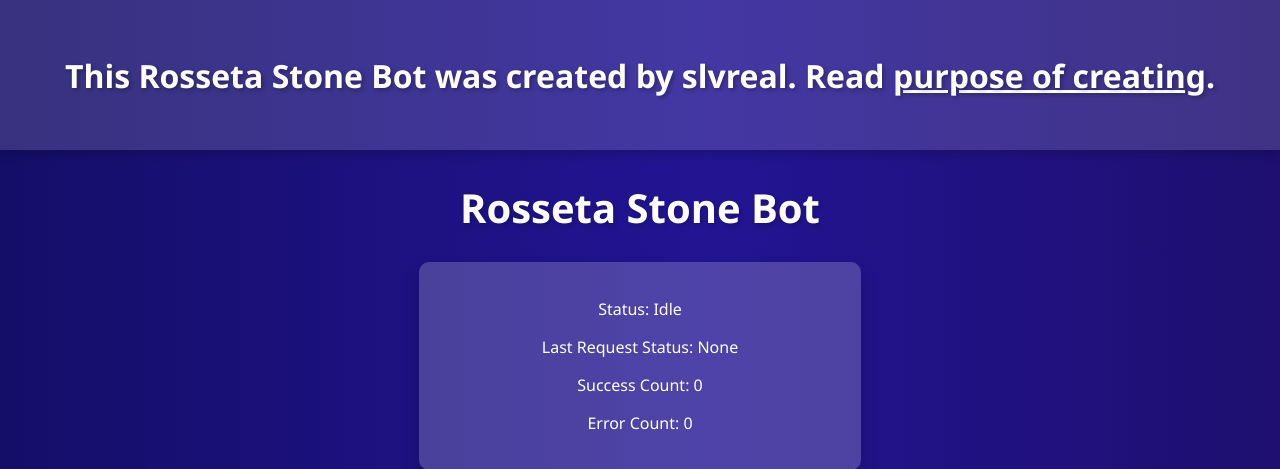
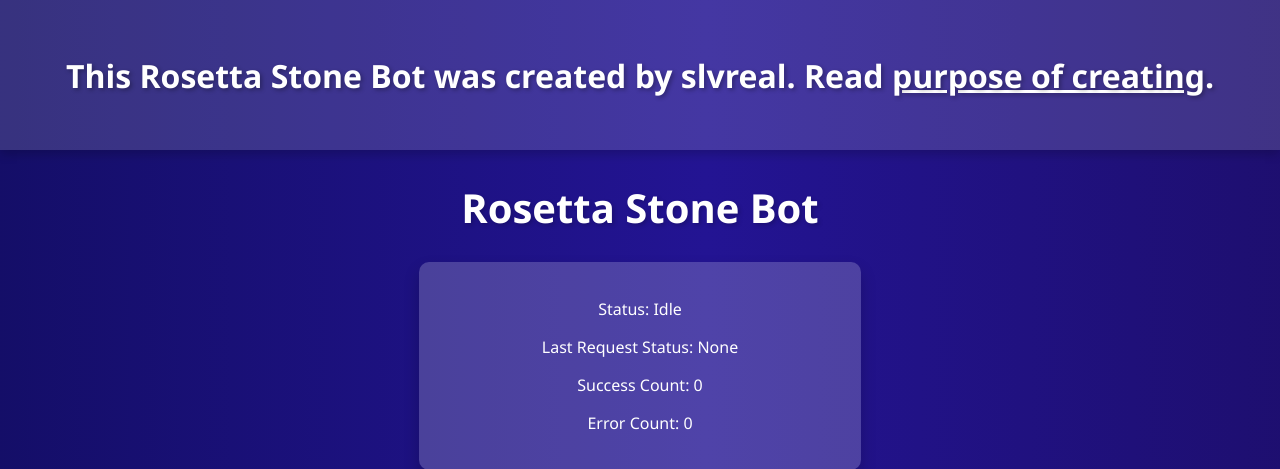
Before and after one commit to slavik2011/tc-server, a Flask app: page /rs in a window 1280 px wide. Shown: the top 469 px of the page. Run offline with Flask 3, Linux system fonts and the light colour scheme; parts of the project's set-up code (start-up, migrations or seed data) failed here and were passed over; some libraries are stand-ins or nearby versions.

Commit message:
Update rs.html

```diff
--- a/templates/rs.html
+++ b/templates/rs.html
@@ -3,7 +3,7 @@
 <head>
     <meta charset="UTF-8">
     <meta name="viewport" content="width=device-width, initial-scale=1.0">
-    <title>Rosseta Stone Bot (created by slvreal)</title>
+    <title>Rosetta Stone Bot (created by slvreal)</title>
     <script src="https://cdnjs.cloudflare.com/ajax/libs/socket.io/4.6.1/socket.io.js"></script>
     <style>
         body {
@@ -147,13 +147,13 @@
     <!-- Floating banner at the top -->
     <div class="floating-banner">
         <div class="banner-text">
-            This Rosseta Stone Bot was created by slvreal. Read
+            This Rosetta Stone Bot was created by slvreal. Read
             <a href="/whyicreatedthat" target="_blank" style="color: inherit; text-decoration: underline;">purpose of creating</a>.
         </div>
     </div>
 
     <div class="container">
-        <h1>Rosseta Stone Bot</h1>
+        <h1>Rosetta Stone Bot</h1>
 
         <div class="info-box">
             <p>Status: <span id="status">Idle</span></p>
```
